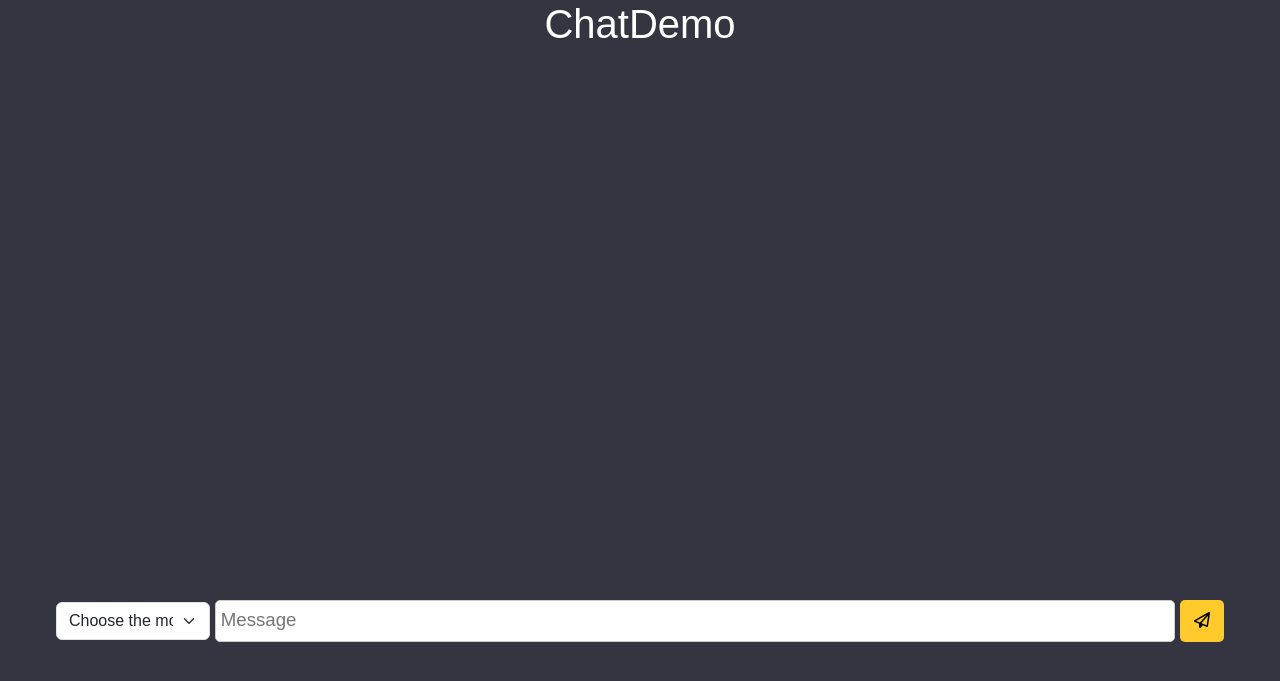
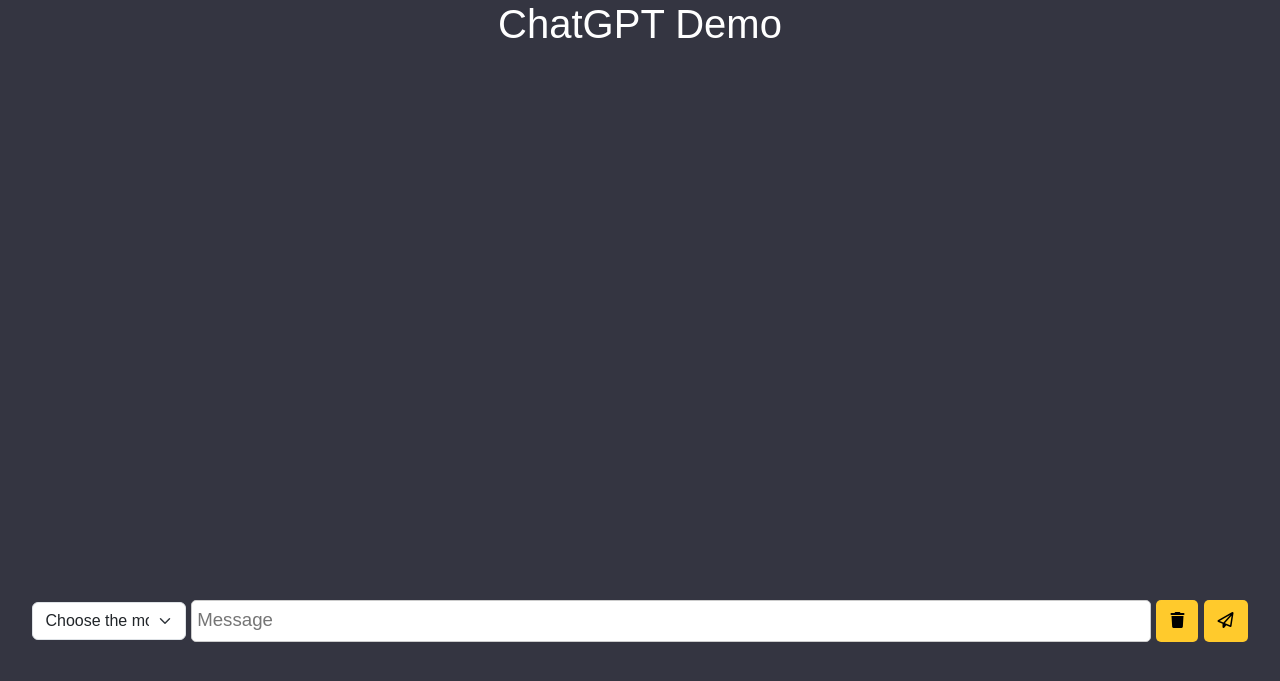
Before and after one commit to henryone0910/GPT-Transformer, a Flask app: page / in a window 1280 px wide. Shown: the top 681 px of the page. Run offline with Flask 3, Linux system fonts and the light colour scheme; some libraries are stand-ins or nearby versions.

Commit message:
add clear button and delete something

```diff
--- a/static/index.css
+++ b/static/index.css
@@ -21,6 +21,21 @@ body {
 }
 
 #send:hover {
+    background-color: #ebd800;
+}
+
+#clear {
+    background-color: #ffca2c;
+    border-radius: 5px;
+    color: black;
+    font-size: 16px;
+    padding: 9px 14px;
+    border: none;
+    cursor: pointer;
+    border-radius: 5px;
+}
+
+#clear:hover {
     background-color: #ebd800;
 }
 
--- a/templates/index.html
+++ b/templates/index.html
@@ -25,11 +25,9 @@
 </head>
 
 <body style="text-align: center; font-family: Arial, serif; font-size: 14pt">
-    <h1 style="text-align: center; color: #fff;">ChatDemo</h1>
+    <h1 style="text-align: center; color: #fff;">ChatGPT Demo</h1>
 
-    <div id="list-messages" style="margin: 0 auto;width:80%;text-align: left; min-height: 530px;">
-
-    </div>
+    <div id="list-messages" style="margin: 0 auto;width:80%;text-align: left; min-height: 530px;"></div>
     <div class="modal fade" id="exampleModal" tabindex="-1" aria-labelledby="exampleModalLabel" aria-hidden="true">
         <form method="POST" action="/" id="form-modal">
             <div class="modal-dialog">
@@ -46,14 +44,14 @@
                             </div>
                         </div>
 
-                        {% if model == 'gpt-3' %}
+                        <!-- {% if model == 'gpt-3' %}
 
                         <div class="mb-3">
                             <label for="api-key" class="form-label">API KEY</label>
                             <input type="text" class="form-control" id="api-key" name="api_key"
                                 placeholder="Enter your API KEY" required>
                         </div>
-                        {% endif %}
+                        {% endif %} -->
 
                         {% if model == 'gpt-3.5-turbo' %}
                         <div class="mb-3">
@@ -63,21 +61,21 @@
                         </div>
                         {% endif %}
 
-                        {% if model == 'gpt-4' %}
+                        <!-- {% if model == 'gpt-4' %}
                         <div class="mb-3">
                             <label for="api-key" class="form-label">API KEY</label>
                             <input type="text" class="form-control" id="api-key" name="api_key"
                                 placeholder="Enter your API KEY" required>
                         </div>
-                        {% endif %}
+                        {% endif %} -->
 
-                        {% if model == 'text-davinci-003' %}
+                        <!-- {% if model == 'text-davinci-003' %}
                         <div class="mb-3">
                             <label for="api-key" class="form-label">API KEY</label>
                             <input type="text" class="form-control" id="api-key" name="api_key"
                                 placeholder="Enter your API KEY" required>
                         </div>
-                        {% endif %}
+                        {% endif %} -->
 
                     </div>
                     <div class="modal-footer">
@@ -97,6 +95,8 @@
             <option>gpt-3</option>
         </select>
         <input type="text" id="prompt" name="prompt" placeholder="Message" required />
+        <button id="clear" onclick="clearMessages()"><i
+            class="fa-solid fa-trash"></i></button>
         <button id="send" type="submit" onclick="addMessage({'role':'user'})"><i
                 class="fa-regular fa-paper-plane"></i></button>
     </form>
@@ -197,6 +197,17 @@
             document.body.scrollHeight || document.documentElement.scrollHeight,
         );
     }
+
+    var clear = document.getElementById("clear");
+    clear.addEventListener("click", function (event) {
+        event.preventDefault();
+        clearMessages();
+    });
+
+    function clearMessages() {
+        let html_data = document.getElementById('list-messages');
+        html_data.innerHTML = '';
+    }
 </script>
 
 </html>
```
